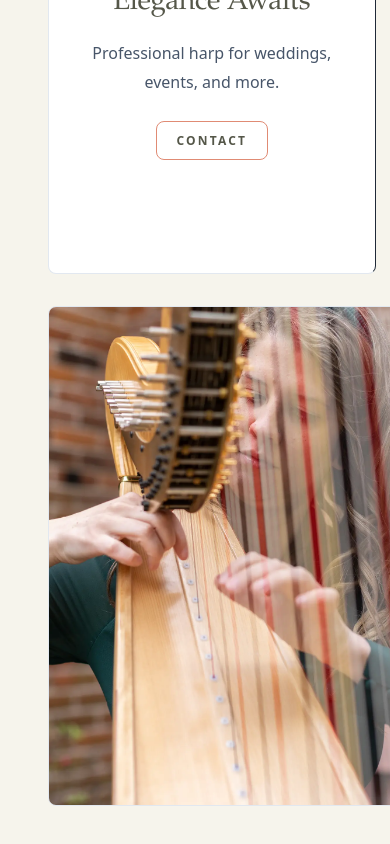
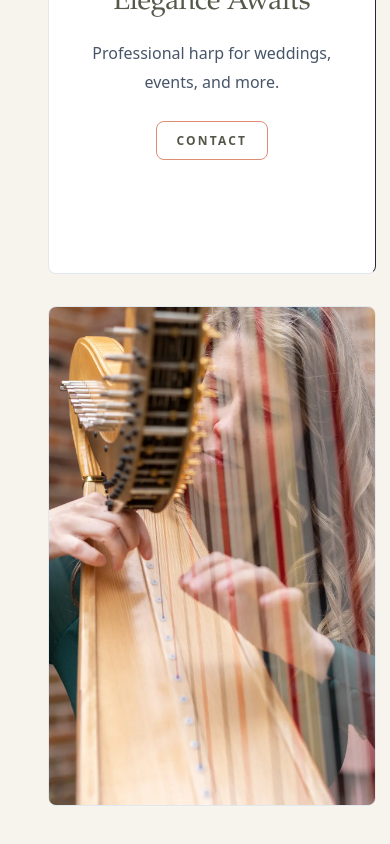
Before and after one commit to JaccobStanton/harp-by-colleen, a React (Vite) app: page / in a window 390 px wide. Shown: the part 7970-8814 px from the top of the page. Built offline with nearby package versions, Linux system fonts and the light colour scheme; a web font is replaced by a local one.

Commit message:
Bug fix where at mobile breakpoint, image broke out of CSS grid

```diff
--- a/src/components/Contact.jsx
+++ b/src/components/Contact.jsx
@@ -88,6 +88,8 @@ export default function Contact({
 
               minHeight: PANEL_MIN_H,
               height: "100%",
+              minWidth: 0, // ⬅ allow shrinking inside the grid
+              width: "100%", // ⬅ fill the grid track width
 
               display: "flex",
               alignItems: "center",
@@ -203,6 +205,9 @@ export default function Contact({
               minHeight: PANEL_MIN_H,
               aspectRatio: { xs: "4 / 5", md: "auto" },
               height: "100%",
+              minWidth: 0, // ⬅ allow shrinking inside the grid
+              width: "100%",
+              boxSizing: "border-box",
 
               borderTopRightRadius: "var(--radius)",
               borderBottomRightRadius: "var(--radius)",
```
